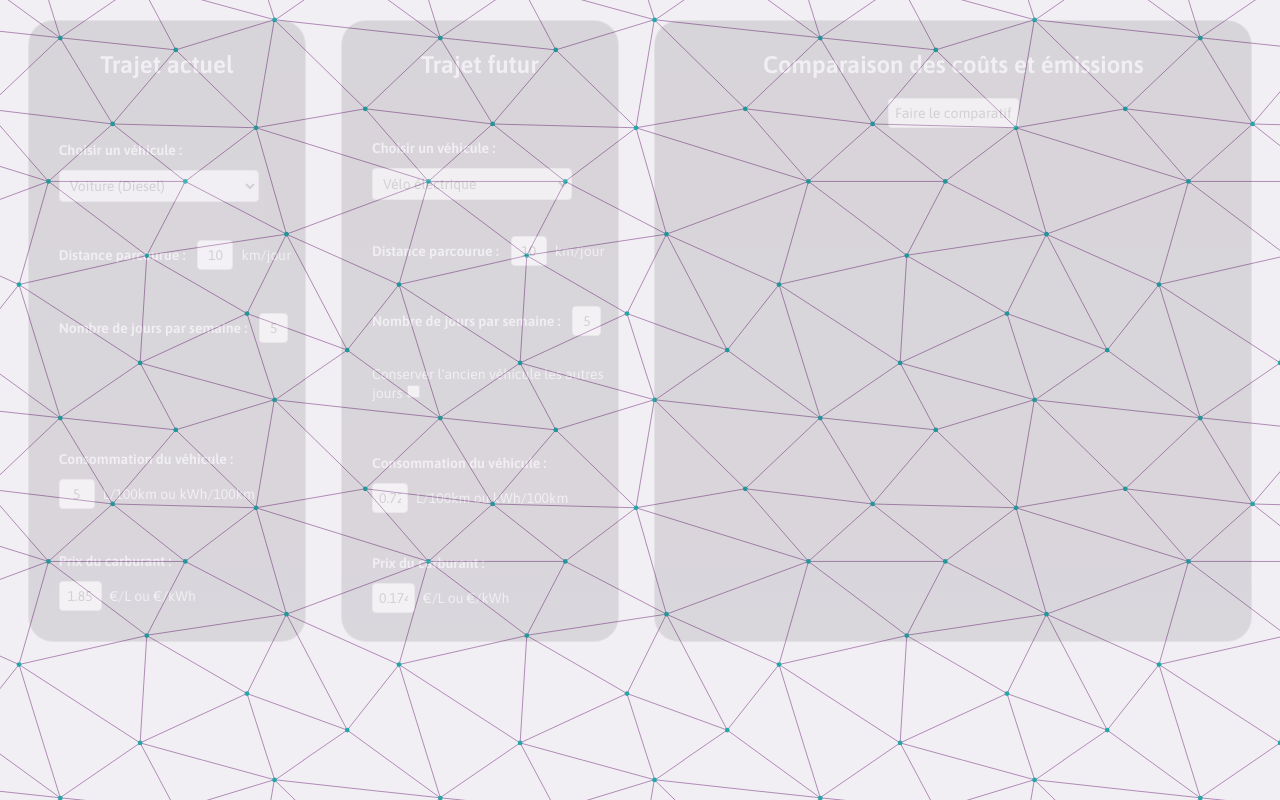
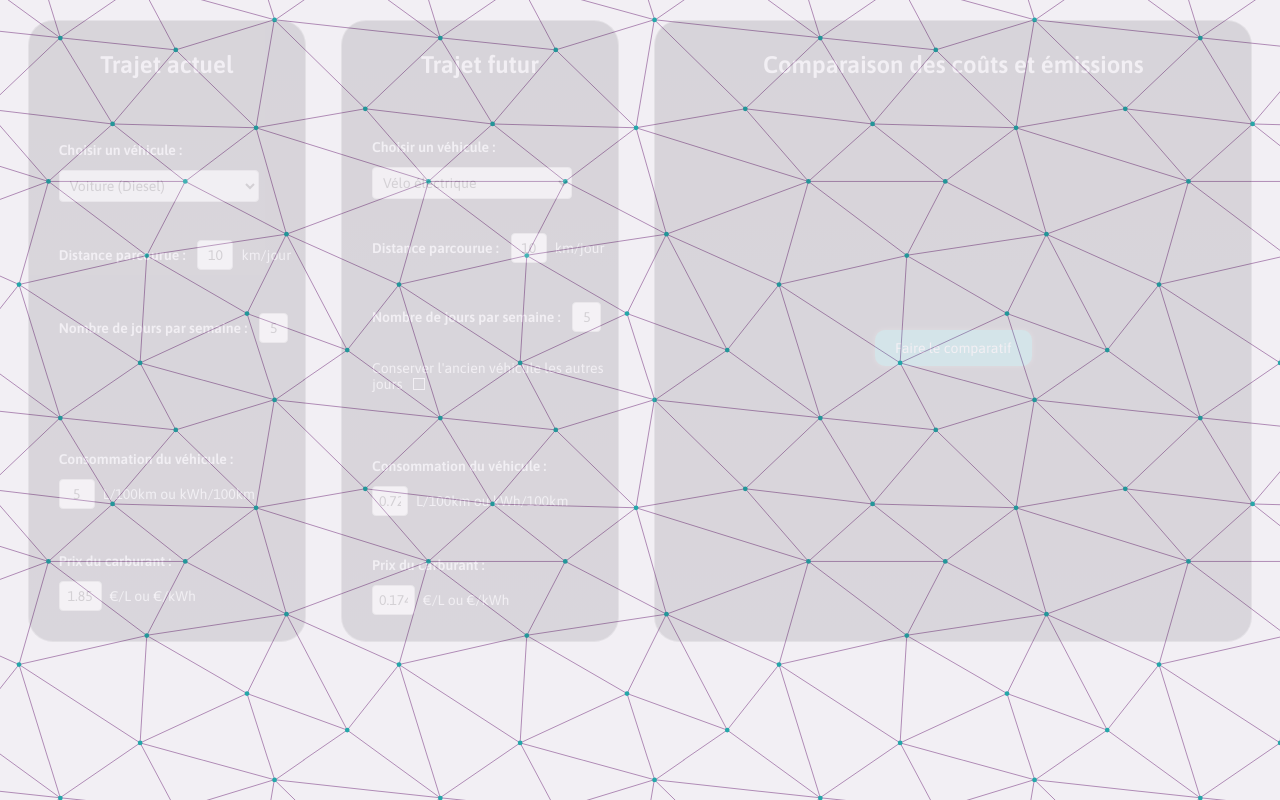
Before and after one commit to NicolasMazieres/bike-to-work, a React (Create React App) app: page / in a window 1280 px wide. Built offline with nearby package versions, Linux system fonts and the light colour scheme.

Commit message:
Minor fixes + CSS

```diff
--- a/src/components/EstimateEmissions.tsx
+++ b/src/components/EstimateEmissions.tsx
@@ -65,21 +65,27 @@ function EstimateEmissions(props: Props) {
         setShowResults(true);
     }
 
-    return (
-        <div className="estimate-container">
-            <h2>Comparaison des coûts et émissions</h2>
-            {showResults ? (<div className="estimate-body-container">
+    const initialTemplate = (
+        <div className="estimate-body-container">
+            <div className="estimate-button-container initial">
+                <button className="estimate-button" onClick={handleClick}>Faire le comparatif</button>
+            </div >
+        </div >
+    );
+
+    const resultsTemplate = (
+        <div className="estimate-body-container">
             <div className="estimate-button-container">
-                    <button className="estimate-button" onClick={handleClick}>Faire le comparatif</button>
+                <button className="estimate-button" onClick={handleClick}>Faire une autre comparaison</button>
             </div>
             <div className="svg-container">
                 <div className="svg">
                     <img src=".\images\emissions.svg" alt="CO2 emissions" height={80} />
-                        <p>Réduction de {savedResults.co2Saved.toFixed(2)} tCO2/an</p>
+                    <p>{savedResults.co2Saved >= 0 ? ("Moins ") : ("Plus ") } <strong>{Math.abs(savedResults.co2Saved).toFixed(2)} tonnes de CO2 </strong> émises par an</p>
                 </div>
                 <div className="svg euro-svg">
                     <img src=".\images\euro.svg" alt="Euro" height={80} />
-                        <p>Gain de {savedResults.moneySaved.toFixed(2)} € par an</p>
+                    <p>{savedResults.moneySaved >= 0 ? ("Gain de ") : ("Perte de ") } <strong>{Math.abs(savedResults.moneySaved).toFixed(2)} € </strong>par an</p>
                 </div>
             </div>
             <Chart
@@ -90,14 +96,14 @@ function EstimateEmissions(props: Props) {
                 unit2=" €/an"
                 legend2="Coût annuel en €"
             />
-            </div>)
-                :
-                (<div className="estimate-body-container">
-                    <div className="estimate-button-container">
-                        <button className="estimate-button" onClick={handleClick}>Faire le comparatif</button>
         </div>
-                </div>)}
-        </div>
+    );
+
+    return (
+        <div className="estimate-container">
+            <h2>Comparaison des coûts et émissions</h2>
+            {showResults ? (resultsTemplate) : (initialTemplate)}
+        </div >
     )
 }
 
--- a/src/components/NewVehicle.tsx
+++ b/src/components/NewVehicle.tsx
@@ -44,8 +44,9 @@ function NewVehicle(props: Props) {
                 <SelectButton setName={setName} selectedName={name} />
                 <InputNumber setNumber={setDistance} label="Distance parcourue" unit="km/jour" min="0" max="99" initvalue="10" />
                 <InputNumber setNumber={setDaysPerWeek} label="Nombre de jours par semaine" min="1" max="7" initvalue="5" />
-                <label htmlFor="check" id="checkbox-label">Conserver l'ancien véhicule les autres jours
+                <label className="checkbox-container" htmlFor="check" id="checkbox-label">Conserver l'ancien véhicule les autres jours
                     <input type="checkbox" id="check" checked={props.isBoxChecked} onChange={handleChangeBox} />
+                    <span className="checkmark"></span>
                 </label>
                 <InputNumber setNumber={setConsommation} label="Consommation du véhicule" unit="L/100km ou kWh/100km" min="0" max="20" initvalue={initConsommationValue} maxLength={4} />
                 <InputNumber setNumber={setPrice} label="Prix du carburant" unit="€/L ou €/kWh" min="0" max="100" initvalue={initFuelValue} maxLength={5} />
--- a/src/index.css
+++ b/src/index.css
@@ -86,6 +86,10 @@ header {
     align-items: center;
 }
 
+.initial {
+    height: 100%;
+}
+
 .svg-container {
     width: 80%;
     display: flex;
@@ -139,18 +143,37 @@ h2 {
     font-size: 24px;
 }
 
-
 /* Input specific CSS */
 
 input,
 select,
-button,
 select option {
     padding: 6px;
     border: 1px solid rgb(184, 184, 184);
     border-radius: 4px;
     color: #222222;
 }
+
+button {
+    border: none;
+    -webkit-border-radius: 10;
+    -moz-border-radius: 10;
+    border-radius: 10px;
+    -webkit-box-shadow: 0px 0px 5px #f2eff450;
+    -moz-box-shadow: 0px 0px 5px #f2eff450;
+    box-shadow: 0px 0px 5px #f2eff450;
+    color: #f2eff4;
+    background: #24a7a9;
+    padding: 10px 20px 10px 20px;
+    text-decoration: none;
+    transition: 1s ease-in-out;
+}
+
+button:hover {
+    background: #a82cbb;
+    text-decoration: none;
+}
+
 
 input[type=number] {
     text-align: center;
@@ -182,6 +205,69 @@ label {
     display: inline-block;
 }
 
+/* Checkbox */
+
+.checkbox-container {
+    display: block;
+    position: relative;
+    padding-left: 35px;
+    margin-bottom: 12px;
+    cursor: pointer;
+    -webkit-user-select: none;
+    -moz-user-select: none;
+    -ms-user-select: none;
+    user-select: none;
+}
+
+/* Hide the browser's default checkbox */
+.checkbox-container input {
+    position: absolute;
+    opacity: 0;
+    cursor: pointer;
+    height: 0;
+    width: 0;
+}
+
+/* Create a custom checkbox */
+.checkmark {
+    position: absolute;
+    margin: 2px 10px;
+    height: 10px;
+    width: 10px;
+    background-color: none;
+    border: 1px solid #f2eff4;
+}
+
+.checkbox-container:hover input~.checkmark {
+    background-color: #24a7a9;
+}
+
+.checkbox-container input:checked~.checkmark {
+    background-color: #24a7a9;
+}
+
+.checkmark:after {
+    content: "";
+    position: absolute;
+    display: none;
+}
+
+.checkbox-container input:checked~.checkmark:after {
+    display: block;
+}
+
+.checkbox-container .checkmark:after {
+    bottom: 2px;
+    left: 2px;
+    width: 5px;
+    height: 7px;
+    border: solid #f2eff4;
+    border-width: 0 2px 2px 0;
+    -webkit-transform: rotate(45deg);
+    -ms-transform: rotate(45deg);
+    transform: rotate(45deg);
+}
+
 /* KEYFRAMES */
 
 @keyframes fade {
```
Lines whose indentation alone changed are shown as unchanged.
